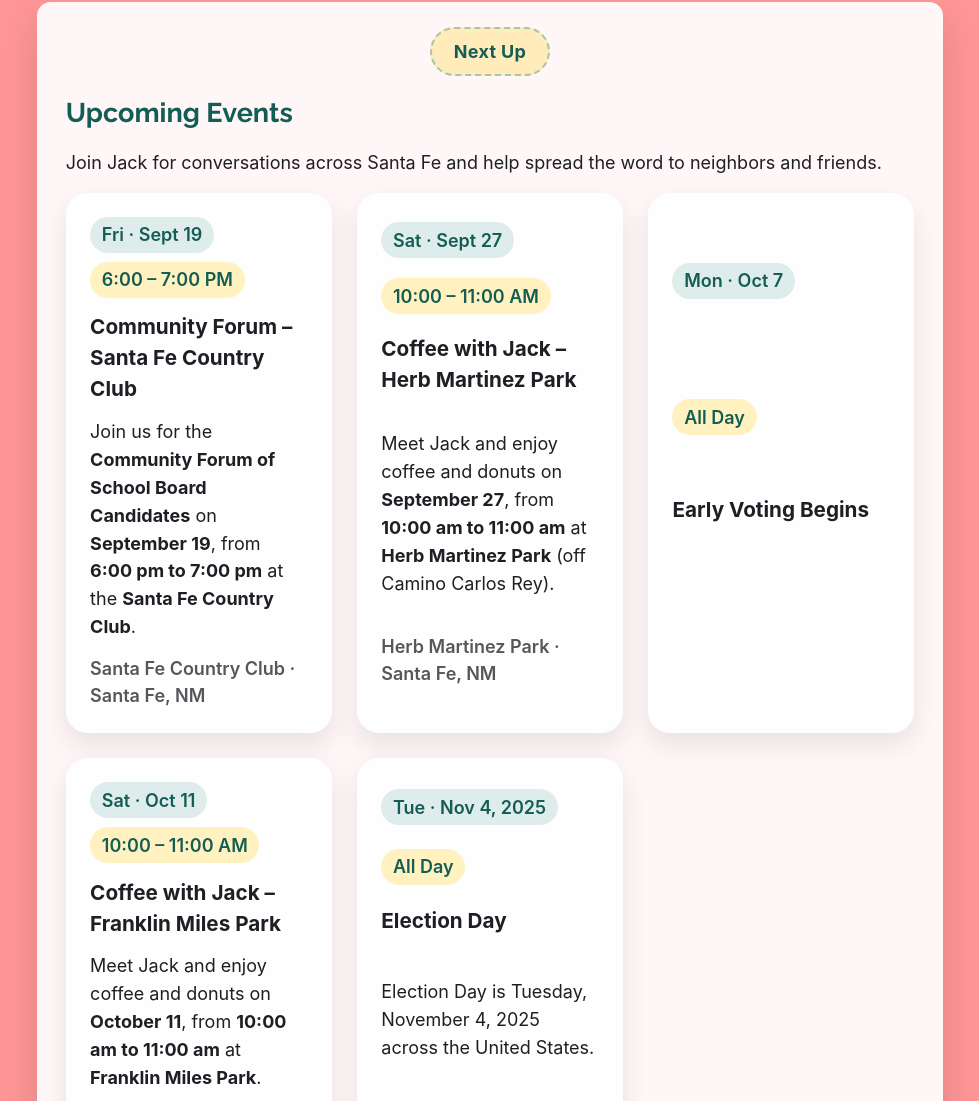
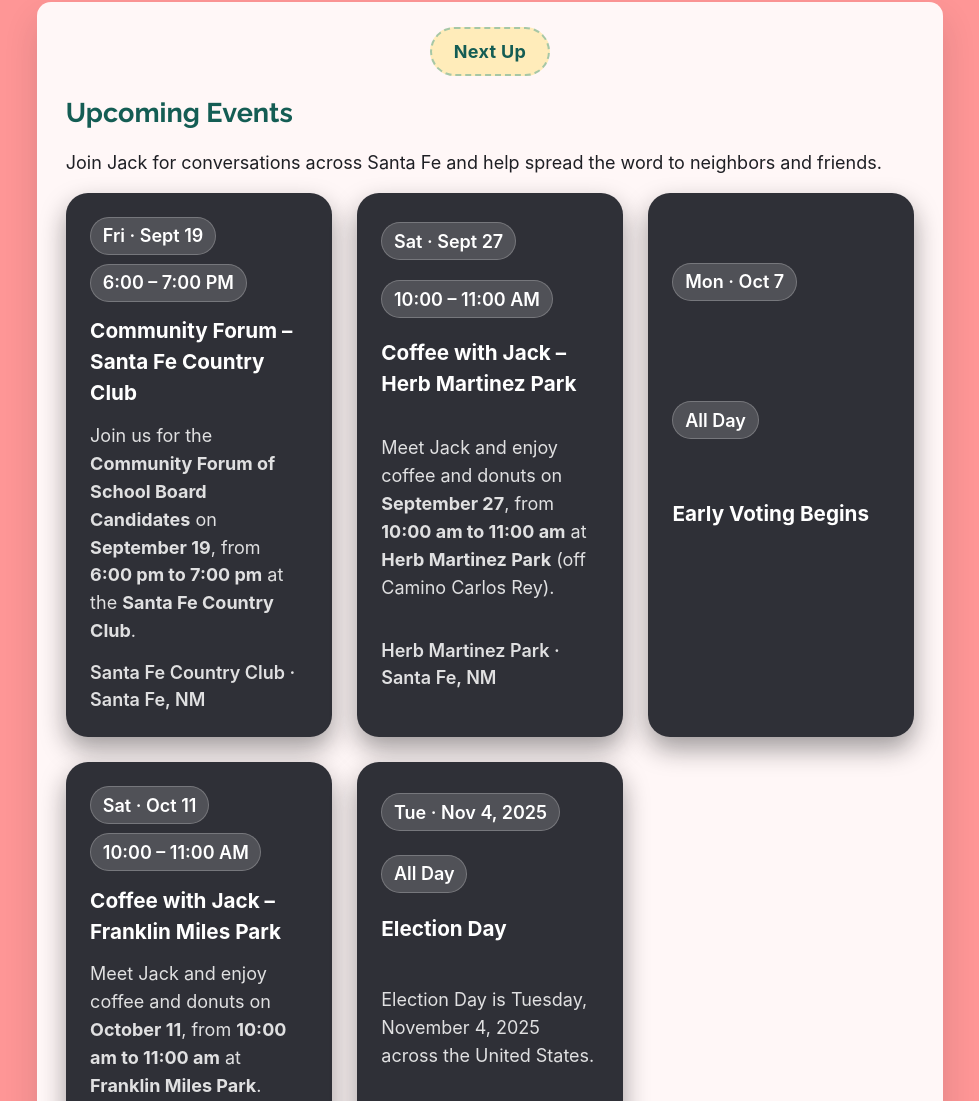
Before and after one commit to martinolate/volunteer-toolkit-website, a plain HTML site: page pages/events.html in a window 1280 px wide. Shown: the part 396-1497 px from the top of the page, without its empty margins (150-1129 px from the left). Drawn offline with nearby package versions, Linux system fonts and the light colour scheme.

Commit message:
Restyle event cards with darker background

```diff
--- a/assets/css/styles.css
+++ b/assets/css/styles.css
@@ -471,7 +471,7 @@ main {
 .event-location {
   margin: 0;
   font-weight: 600;
-  color: rgba(30, 31, 36, 0.75);
+  color: rgba(255, 255, 255, 0.78);
 }
 
 .events-page-main {
@@ -507,18 +507,21 @@ main {
   gap: 0.75rem;
   padding: 1.35rem;
   border-radius: 22px;
-  background: rgba(255, 255, 255, 0.9);
-  box-shadow: 0 12px 26px rgba(30, 31, 36, 0.1);
+  background: #2f3037;
+  color: rgba(255, 255, 255, 0.92);
+  box-shadow: 0 12px 26px rgba(17, 17, 20, 0.4);
 }
 
 .event-card h3 {
   margin: 0;
   font-size: 1.15rem;
   font-weight: 700;
+  color: #ffffff;
 }
 
 .event-card p {
   margin: 0;
+  color: rgba(255, 255, 255, 0.85);
 }
 
 .event-meta {
@@ -527,7 +530,7 @@ main {
   gap: 0.5rem 1rem;
   align-items: center; /* Prevent tall stretch */
   font-weight: 600;
-  color: var(--color-success-ink);
+  color: #ffe27a;
 }
 
 .event-date {
@@ -538,7 +541,9 @@ main {
   white-space: nowrap;      /* Keep on one line */
   padding: 0.25rem 0.65rem;
   border-radius: 999px;
-  background: rgba(33, 144, 133, 0.15);
+  background: rgba(255, 255, 255, 0.16);
+  border: 1px solid rgba(255, 255, 255, 0.22);
+  color: #ffffff;
 }
 
 .event-time {
@@ -549,7 +554,9 @@ main {
   white-space: nowrap;      /* Keep on one line */
   padding: 0.25rem 0.65rem;
   border-radius: 999px;
-  background: rgba(253, 213, 48, 0.3);
+  background: rgba(255, 255, 255, 0.16);
+  border: 1px solid rgba(255, 255, 255, 0.22);
+  color: #ffffff;
 }
 
 .events {
```
